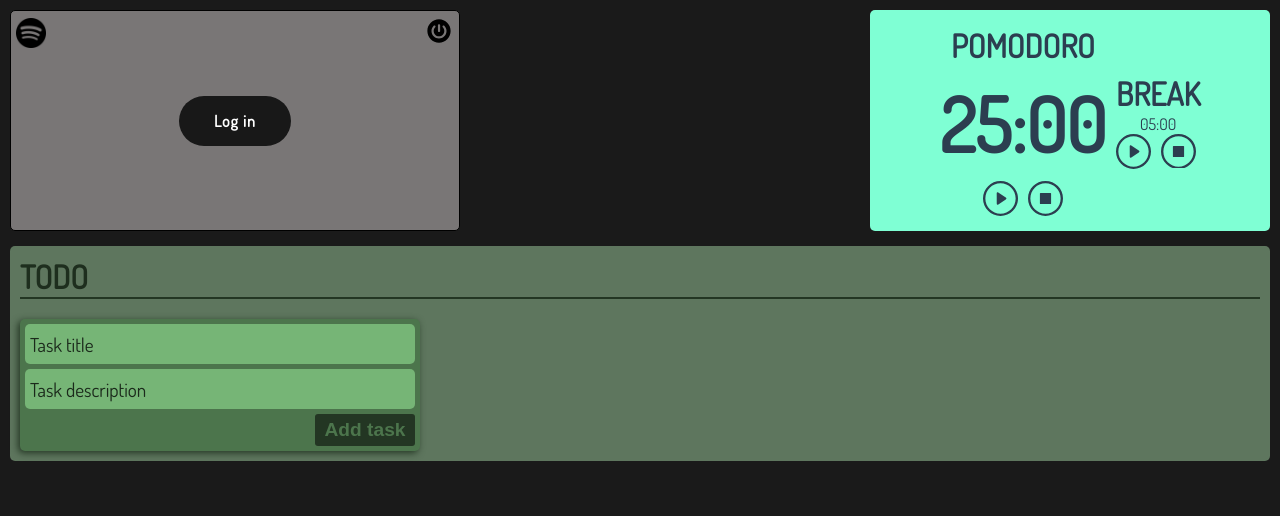
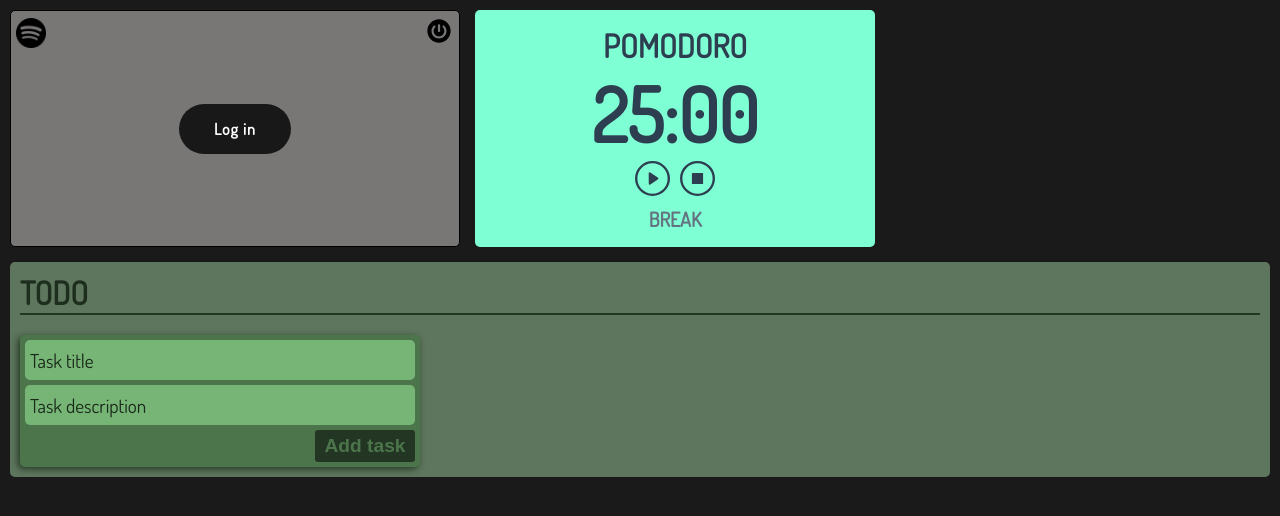
Before and after one commit to JaviVA93/workboard-VUE3, a Vue app: page / in a window 1280 px wide. Shown: the top 516 px of the page. Built offline with nearby package versions, Linux system fonts and the light colour scheme.

Commit message:
added animations to change between the main pomo and the break

```diff
--- a/src/App.vue
+++ b/src/App.vue
@@ -51,7 +51,6 @@ body {
 
 .firt-row-components {
   display: flex;
-  justify-content: space-between;
   margin-bottom: 15px;
   gap: 15px;
 }
--- a/src/components/Pomodoro.vue
+++ b/src/components/Pomodoro.vue
@@ -1,5 +1,6 @@
 <script setup lang="ts">
 import { onMounted, ref } from 'vue';
+import { gsap } from 'gsap';
 
 // import playSvg from '../assets/play-button-round-icon.svg';
 // import pauseSvg from '../assets/pause-button-icon.svg';
@@ -73,6 +74,8 @@ const pomoTime = ref<HTMLElement | null>(null),
     pomoBreakTime = ref<HTMLElement | null>(null),
     pomoBreakStart = ref<HTMLElement | null>(null),
     pomoBreakStop = ref<HTMLElement | null>(null),
+    pomoWrapper = ref<HTMLElement | null>(null),
+    pomoBreakWrapper = ref<HTMLElement | null>(null),
     pomoAlarm = new Audio(clockAlarm);
 
 
@@ -171,7 +174,7 @@ function calculateTimeRemain(vars: pomoTimer) {
     vars.lastUpdateTimestamp = new Date().getTime();
 }
 
-function printTime(vars: pomoTimer,timeElement: HTMLElement) {
+function printTime(vars: pomoTimer, timeElement: HTMLElement) {
     let min = vars.timeRemain.minutes.toString();
     min = (min.length === 1) ? `0${min}` : min;
     let sec = vars.timeRemain.seconds.toString();
@@ -223,8 +226,65 @@ function updatePomodoro(vars: pomoTimer, timeElement: HTMLElement, playButton: H
 }
 
 function hidePomo(pomoWrapper: HTMLElement) {
-    // TO-DO
-    //
+    const play_btn = pomoWrapper.querySelector('.pomo-start'),
+        stop_btn = pomoWrapper.querySelector('.pomo-stop'),
+        pomo_time = pomoWrapper.querySelector('.pomo-time'),
+        pomo_title = pomoWrapper.querySelector('h1');
+    if (!play_btn || !stop_btn || !pomo_time || !pomo_title) return;
+
+    const tl = gsap.timeline();
+    tl.to(pomo_time, { fontSize: '0px', duration: 0.5 });
+    tl.to(play_btn, { width: '0px', height: '0px', duration: 0.5 }, 0.25);
+    tl.to(stop_btn, { width: '0px', height: '0px', duration: 0.5 }, '<');
+    tl.to(pomo_title, { fontSize: '20px', duration: 0.5 }, 0.25);
+    tl.to(pomoWrapper, { gap: 0 }, '<');
+    tl.call(() => { pomoWrapper.setAttribute('hidden', '') });
+}
+
+function showPomo(pomoWrapper: HTMLElement) {
+    const play_btn = pomoWrapper.querySelector('.pomo-start'),
+        stop_btn = pomoWrapper.querySelector('.pomo-stop'),
+        pomo_time = pomoWrapper.querySelector('.pomo-time'),
+        pomo_title = pomoWrapper.querySelector('h1');
+    if (!play_btn || !stop_btn || !pomo_time || !pomo_title) return;
+
+    const tl = gsap.timeline();
+    tl.to(pomo_time, { fontSize: '75px', duration: 0.5 });
+    tl.to(pomo_title, { color: '#2c3e50', duration: 0.5 }, '<');
+    tl.to(play_btn, { width: '35px', height: '35px', duration: 0.5 }, 0.25);
+    tl.to(stop_btn, { width: '35px', height: '35px', duration: 0.5 }, '<');
+    tl.to(pomo_title, { fontSize: '2em', duration: 0.5 }, 0.25);
+    tl.to(pomoWrapper, { gap: 10 }, '<');
+    tl.call(() => {
+        if (pomoWrapper.classList.contains('first-hidden'))
+            pomoWrapper.classList.remove('first-hidden');
+    });
+}
+
+function hideShowMainPomo() {
+    if (!pomoBreakWrapper.value || !pomoWrapper.value) return;
+
+    if (pomoWrapper.value.getAttribute('hidden') === '') {
+        if (pomoBreakWrapper.value.getAttribute('hidden') !== '') {
+            pomoBreakWrapper.value.setAttribute('hidden', '');
+            hidePomo(pomoBreakWrapper.value);
+        }
+        pomoWrapper.value.removeAttribute('hidden');
+        showPomo(pomoWrapper.value);
+    }
+}
+
+function hideShowBreakPomo() {
+    if (!pomoBreakWrapper.value || !pomoWrapper.value) return;
+
+    if (pomoBreakWrapper.value.getAttribute('hidden') === '') {
+        if (pomoWrapper.value.getAttribute('hidden') !== '') {
+            pomoWrapper.value.setAttribute('hidden', '');
+            hidePomo(pomoWrapper.value);
+        }
+        pomoBreakWrapper.value.removeAttribute('hidden');
+        showPomo(pomoBreakWrapper.value);
+    }
 }
 
 function getNotificationPermission() {
@@ -254,6 +314,7 @@ function initPomoBreak() {
     pomo_break_vars.timeRemain = JSON.parse(JSON.stringify(pomo_break_vars.interval));
     if (pomoBreakStart.value) setPlayPauseButton(pomoBreakStart.value, 'play');
     if (pomoBreakTime.value) printTime(pomo_break_vars, pomoBreakTime.value);
+    if (pomoBreakWrapper.value) hidePomo(pomoBreakWrapper.value);
 }
 
 function initPomo() {
@@ -272,7 +333,7 @@ onMounted(() => {
 
 <template>
     <div class="pomo-card">
-        <div class="pomotime-wrapper">
+        <div class="pomotime-wrapper" ref="pomoWrapper" @click="hideShowMainPomo">
             <h1>POMODORO</h1>
             <span class="pomo-time" ref="pomoTime"></span>
             <div class="pom-btns-wrapper">
@@ -285,9 +346,9 @@ onMounted(() => {
                 </button>
             </div>
         </div>
-        <div class="pomobreak-wrapper">
+        <div class="pomotime-wrapper first-hidden" ref="pomoBreakWrapper" @click="hideShowBreakPomo">
             <h1>BREAK</h1>
-            <span class="pomo-time-break" ref="pomoBreakTime"></span>
+            <span class="pomo-time" ref="pomoBreakTime"></span>
             <div class="pom-btns-wrapper">
                 <button class="pomo-start" ref="pomoBreakStart" @click="startPauseBreakPomo"
                     aria-label="Start pomodoro">
@@ -310,6 +371,7 @@ onMounted(() => {
 
 .pomo-card {
     display: flex;
+    flex-direction: column;
     align-items: center;
     justify-content: center;
     gap: 10px;
@@ -317,6 +379,7 @@ onMounted(() => {
     background-color: aquamarine;
 
     width: 25rem;
+    height: 237px;
     padding: 15px;
 
     border-radius: 5px;
@@ -329,10 +392,44 @@ onMounted(() => {
     justify-content: center;
     gap: 10px;
 }
+.pomotime-wrapper.first-hidden {
+    gap: 0px;
+}
+
+.pomotime-wrapper.first-hidden .pomo-start {
+    width: 0;
+    height: 0;
+}
+
+.pomotime-wrapper.first-hidden .pomo-stop {
+    width: 0;
+    height: 0;
+}
+
+.pomotime-wrapper.first-hidden .pomo-time {
+    font-size: 0px;
+}
+
+.pomotime-wrapper.first-hidden h1 {
+    font-size: 20px;
+    font-weight: 700;
+    color: #657381;
+}
+
+.pomotime-wrapper[hidden] h1{
+    transition: scale 0.5s, font-weight 0.5s;
+    color: #657381;
+}
+
+.pomotime-wrapper[hidden] h1:hover {
+    scale: 1.2;
+    font-weight: 700;
+}
 
 .pomo-time {
     font-size: 75px;
     font-weight: bold;
+    line-height: 1;
 }
 
 .pom-btns-wrapper {
@@ -359,4 +456,8 @@ onMounted(() => {
     background-position: center;
     border: 0;
 }
+
+.hide-pomo h1 {
+    font-size: '20px';
+}
 </style>
```
